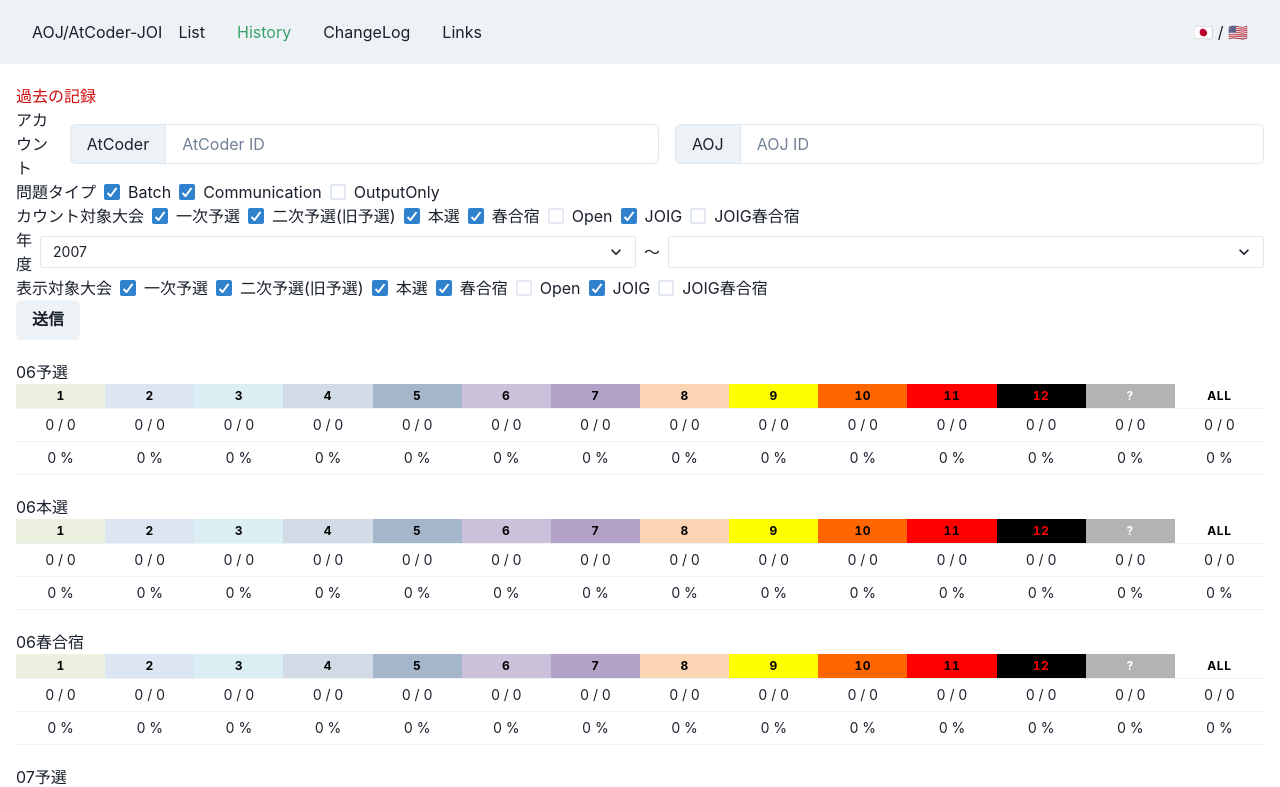
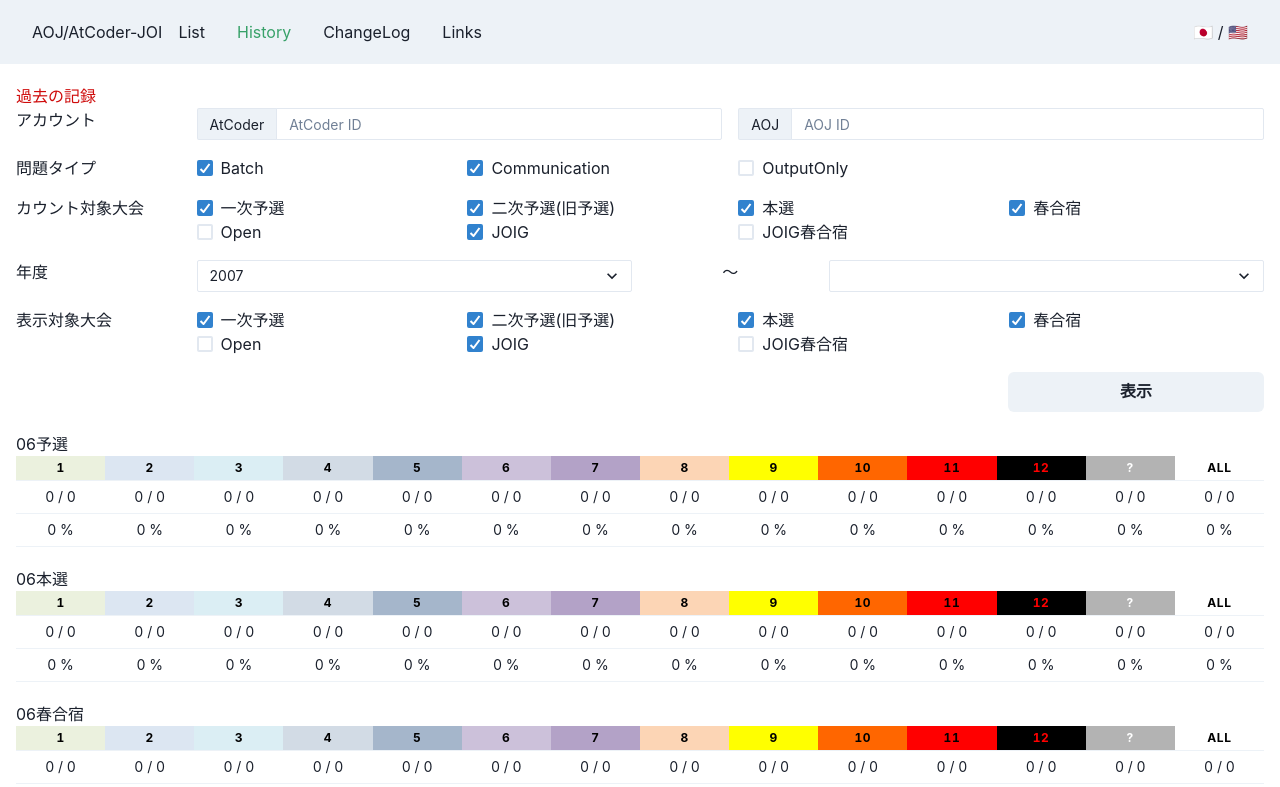
Before and after one commit to Takt29/AOJAtCoder-JOI, a React app in the folder frontend/: page /history in a window 1280 px wide. Shown: the top 787 px of the page. Built offline with nearby package versions, Linux system fonts and the light colour scheme.

Commit message:
formでChakraUIのコンポーネントを使用するようにした

```diff
--- a/frontend/src/components/forms/DifficultyListForm.tsx
+++ b/frontend/src/components/forms/DifficultyListForm.tsx
@@ -1,3 +1,4 @@
+import { Stack } from '@chakra-ui/react'
 import { useCallback } from 'react'
 import { FormProvider, useForm } from 'react-hook-form'
 import {
@@ -63,13 +64,15 @@ export const DifficultyListForm = (props: Props) => {
   return (
     <FormProvider {...methods}>
       <form onSubmit={methods.handleSubmit(onSubmitForm)}>
+        <Stack spacing={4}>
           <AccountForm name='myAccount' title='自分' />
           <AccountForm name='rivalAccount' title='ライバル' />
           <TaskTypeForm name='taskType' />
           <HideFilterForm name='hideFilter' />
           <ContestTypeForm name='contestType' />
           <YearForm name='year' />
-        <SubmitButton>送信</SubmitButton>
+          <SubmitButton>表示</SubmitButton>
+        </Stack>
       </form>
     </FormProvider>
   )
--- a/frontend/src/components/forms/HistoryForm.tsx
+++ b/frontend/src/components/forms/HistoryForm.tsx
@@ -1,3 +1,4 @@
+import { Stack } from '@chakra-ui/react'
 import { useCallback } from 'react'
 import { FormProvider, useForm } from 'react-hook-form'
 import {
@@ -57,12 +58,14 @@ export const HistoryForm = () => {
   return (
     <FormProvider {...methods}>
       <form onSubmit={methods.handleSubmit(onSubmit)}>
-        <AccountForm name='myAccount' />
-        <TaskTypeForm name='taskType' />
-        <ContestTypeForm name='contestType' title='カウント対象大会' />
-        <YearForm name='year' />
-        <ContestTypeForm name='historyContestType' title='表示対象大会' />
-        <SubmitButton>送信</SubmitButton>
+        <Stack spacing={4}>
+          <AccountForm name='myAccount' />
+          <TaskTypeForm name='taskType' />
+          <ContestTypeForm name='contestType' title='カウント対象大会' />
+          <YearForm name='year' />
+          <ContestTypeForm name='historyContestType' title='表示対象大会' />
+          <SubmitButton>表示</SubmitButton>
+        </Stack>
       </form>
     </FormProvider>
   )
--- a/frontend/src/components/forms/parts/AccountForm.tsx
+++ b/frontend/src/components/forms/parts/AccountForm.tsx
@@ -1,9 +1,10 @@
 import {
-  HStack,
   Text,
   InputGroup,
   InputLeftAddon,
   Input,
+  Grid,
+  GridItem,
 } from '@chakra-ui/react'
 import { useFormContext } from 'react-hook-form'
 
@@ -17,16 +18,22 @@ export const AccountForm = (props: Props) => {
   const { register } = useFormContext()
 
   return (
-    <HStack spacing={4}>
+    <Grid templateColumns={{ md: 'repeat(14, 1fr)' }} columnGap={4} rowGap={2}>
+      <GridItem colSpan={{ md: 2, base: 1 }}>
         <Text>{title ?? 'アカウント'}</Text>
-      <InputGroup>
+      </GridItem>
+      <GridItem colSpan={{ md: 6, base: 1 }}>
+        <InputGroup size={'sm'}>
           <InputLeftAddon>AtCoder</InputLeftAddon>
           <Input {...register(`${name}.atcoder`)} placeholder='AtCoder ID' />
         </InputGroup>
-      <InputGroup>
+      </GridItem>
+      <GridItem colSpan={{ md: 6, base: 1 }}>
+        <InputGroup size={'sm'}>
           <InputLeftAddon>AOJ</InputLeftAddon>
           <Input {...register(`${name}.aoj`)} placeholder='AOJ ID' />
         </InputGroup>
-    </HStack>
+      </GridItem>
+    </Grid>
   )
 }
--- a/frontend/src/components/forms/parts/ContestTypeForm.tsx
+++ b/frontend/src/components/forms/parts/ContestTypeForm.tsx
@@ -1,4 +1,4 @@
-import { Checkbox, CheckboxGroup, HStack, Text } from '@chakra-ui/react'
+import { Checkbox, CheckboxGroup, Grid, GridItem, Text } from '@chakra-ui/react'
 import { useFormContext } from 'react-hook-form'
 
 type Props = {
@@ -11,10 +11,13 @@ export const ContestTypeForm = (props: Props) => {
   const { register } = useFormContext()
 
   return (
-    <HStack>
+    <Grid templateColumns={{ md: 'repeat(14, 1fr)' }} columnGap={4}>
+      <GridItem colSpan={{ md: 2, base: 1 }}>
         <Text>{title || '大会タイプ'}</Text>
+      </GridItem>
+      <GridItem colSpan={{ md: 12, base: 1 }}>
         <CheckboxGroup>
-        <HStack>
+          <Grid templateColumns={{ md: 'repeat(12, 1fr)' }} columnGap={4}>
             {[
               ['prelim1', '一次予選'],
               ['prelim2', '二次予選(旧予選)'],
@@ -24,17 +27,19 @@ export const ContestTypeForm = (props: Props) => {
               ['joig', 'JOIG'],
               ['joigSpring', 'JOIG春合宿'],
             ].map(([subId, label]) => (
+              <GridItem key={subId} colSpan={{ lg: 3, md: 4, sm: 6, base: 1 }}>
                 <Checkbox
-              key={subId}
                   id={`${name}.${subId}`}
                   type='checkbox'
                   {...register(`${name}.${subId}`)}
                 >
                   {label}
                 </Checkbox>
+              </GridItem>
             ))}
-        </HStack>
+          </Grid>
         </CheckboxGroup>
-    </HStack>
+      </GridItem>
+    </Grid>
   )
 }
--- a/frontend/src/components/forms/parts/HideFilterForm.tsx
+++ b/frontend/src/components/forms/parts/HideFilterForm.tsx
@@ -1,4 +1,4 @@
-import { Checkbox, CheckboxGroup, HStack, Text } from '@chakra-ui/react'
+import { Checkbox, CheckboxGroup, Grid, GridItem, Text } from '@chakra-ui/react'
 import { useFormContext } from 'react-hook-form'
 
 type Props = {
@@ -11,15 +11,19 @@ export const HideFilterForm = (props: Props) => {
   const { register } = useFormContext()
 
   return (
-    <HStack>
+    <Grid templateColumns={{ md: 'repeat(14, 1fr)' }} columnGap={4}>
+      <GridItem colSpan={{ md: 2, base: 1 }}>
         <Text>{title ?? 'フィルタ'}</Text>
+      </GridItem>
+      <GridItem colSpan={{ md: 12, base: 1 }}>
         <CheckboxGroup>
-        <HStack>
+          <Grid templateColumns={{ md: 'repeat(12, 1fr)' }} columnGap={4}>
             {[
               ['solvedTask', 'ACした問題を非表示'],
               ['notExistTask', 'Judge未存在問題を非表示'],
               ['level', '難易度を非表示'],
             ].map(([subId, label]) => (
+              <GridItem key={subId} colSpan={{ lg: 3, md: 4, sm: 6, base: 1 }}>
                 <Checkbox
                   key={subId}
                   id={`${name}.${subId}`}
@@ -28,9 +32,11 @@ export const HideFilterForm = (props: Props) => {
                 >
                   {label}
                 </Checkbox>
+              </GridItem>
             ))}
-        </HStack>
+          </Grid>
         </CheckboxGroup>
-    </HStack>
+      </GridItem>
+    </Grid>
   )
 }
--- a/frontend/src/components/forms/parts/SubmitButton.tsx
+++ b/frontend/src/components/forms/parts/SubmitButton.tsx
@@ -1,4 +1,4 @@
-import { Button } from '@chakra-ui/react'
+import { Box, Button } from '@chakra-ui/react'
 import { ReactNode } from 'react'
 
 type Props = {
@@ -10,8 +10,14 @@ type Props = {
 export const SubmitButton = (props: Props) => {
   const { loading, children, disabled } = props
   return (
-    <Button type='submit' disabled={disabled || loading}>
-      {children}
-    </Button>
+    <Box textAlign={'right'}>
+      <Button
+        type='submit'
+        disabled={disabled || loading}
+        width={{ md: 64, base: '100%' }}
+      >
+        {children}
+      </Button>
+    </Box>
   )
 }
--- a/frontend/src/components/forms/parts/TaskTypeForm.tsx
+++ b/frontend/src/components/forms/parts/TaskTypeForm.tsx
@@ -1,4 +1,4 @@
-import { Checkbox, CheckboxGroup, HStack, Text } from '@chakra-ui/react'
+import { Checkbox, CheckboxGroup, Grid, GridItem, Text } from '@chakra-ui/react'
 import { useFormContext } from 'react-hook-form'
 
 type Props = {
@@ -11,26 +11,31 @@ export const TaskTypeForm = (props: Props) => {
   const { register } = useFormContext()
 
   return (
-    <HStack>
+    <Grid templateColumns={{ md: 'repeat(14, 1fr)' }} columnGap={4}>
+      <GridItem colSpan={{ md: 2, base: 1 }}>
         <Text>{title ?? '問題タイプ'}</Text>
+      </GridItem>
+      <GridItem colSpan={{ md: 12, base: 1 }}>
         <CheckboxGroup>
-        <HStack>
+          <Grid templateColumns={{ md: 'repeat(12, 1fr)' }} columnGap={4}>
             {[
               ['batch', 'Batch'],
               ['communication', 'Communication'],
               ['outputOnly', 'OutputOnly'],
             ].map(([subId, label]) => (
+              <GridItem key={subId} colSpan={{ lg: 3, md: 4, sm: 6, base: 1 }}>
                 <Checkbox
-              key={subId}
                   id={`${name}.${subId}`}
                   type='checkbox'
                   {...register(`${name}.${subId}`)}
                 >
                   {label}
                 </Checkbox>
+              </GridItem>
             ))}
-        </HStack>
+          </Grid>
         </CheckboxGroup>
-    </HStack>
+      </GridItem>
+    </Grid>
   )
 }
--- a/frontend/src/components/forms/parts/YearForm.tsx
+++ b/frontend/src/components/forms/parts/YearForm.tsx
@@ -1,4 +1,4 @@
-import { HStack, Select, Text } from '@chakra-ui/react'
+import { Grid, GridItem, Select, Text } from '@chakra-ui/react'
 import { useMemo } from 'react'
 import { useFormContext } from 'react-hook-form'
 
@@ -20,8 +20,11 @@ export const YearForm = (props: Props) => {
   }, [])
 
   return (
-    <HStack>
+    <Grid templateColumns={'repeat(14, 1fr)'} columnGap={4}>
+      <GridItem colSpan={{ md: 2, base: 14 }}>
         <Text>{title ?? '年度'}</Text>
+      </GridItem>
+      <GridItem colSpan={{ md: 5, base: 6 }}>
         <Select size='sm' {...register(`${name}.begin`)}>
           {years.map((year) => (
             <option key={year} value={year}>
@@ -29,7 +32,11 @@ export const YearForm = (props: Props) => {
             </option>
           ))}
         </Select>
-      <Text>〜</Text>
+      </GridItem>
+      <GridItem colSpan={{ md: 2, base: 2 }}>
+        <Text textAlign={'center'}>〜</Text>
+      </GridItem>
+      <GridItem colSpan={{ md: 5, base: 6 }}>
         <Select size='sm' {...register(`${name}.end`)}>
           {years.map((year) => (
             <option key={year} value={year}>
@@ -38,6 +45,7 @@ export const YearForm = (props: Props) => {
           ))}
           <option value={9999}></option>
         </Select>
-    </HStack>
+      </GridItem>
+    </Grid>
   )
 }
```
Lines whose indentation alone changed are shown as unchanged.
